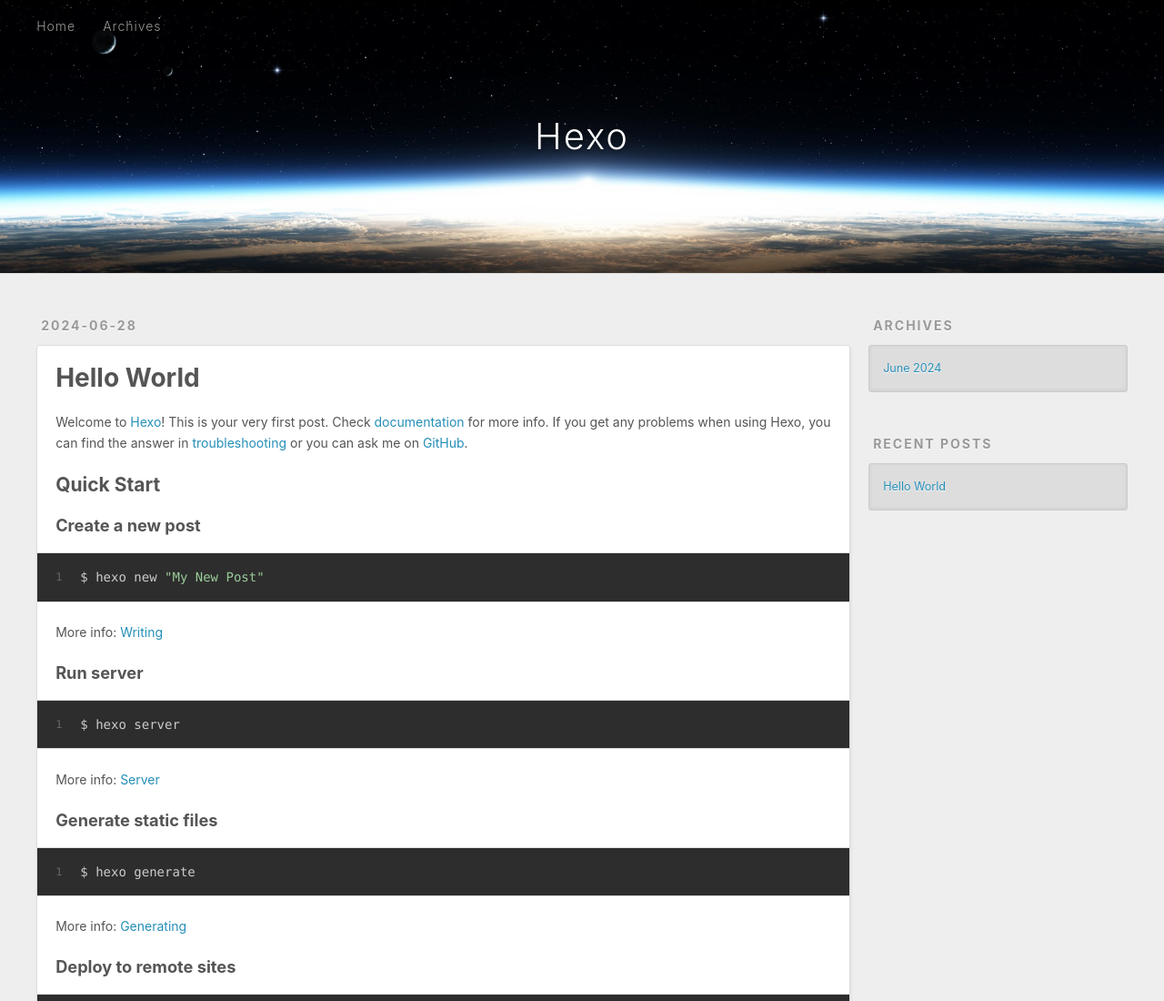
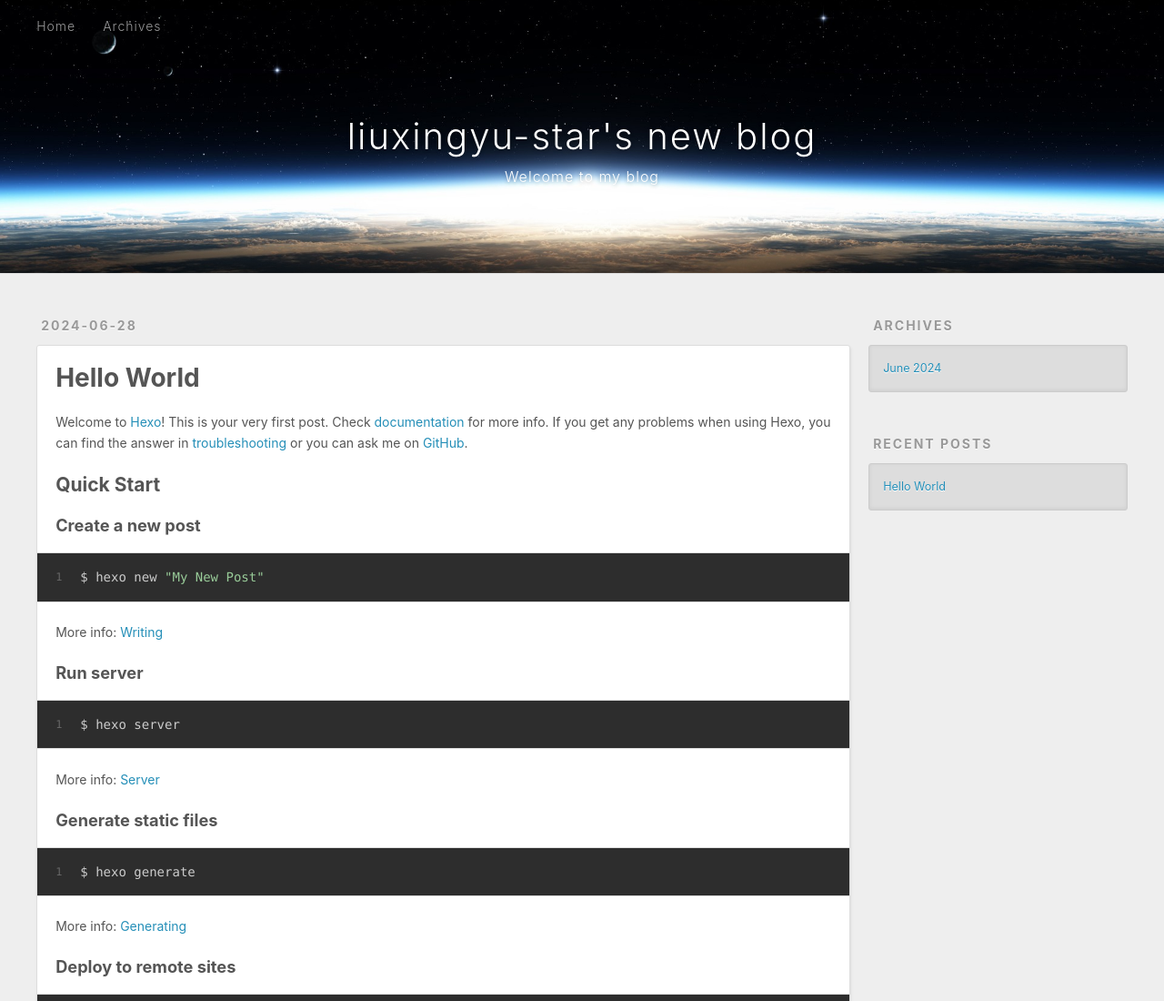
Before and after one commit to liuxingyu-star/liuxingyu-star.github.io, a plain HTML site: page index.html in a window 1280 px wide. Shown: the top 1100 px of the page at 91% size. Drawn offline with Linux system fonts and the light colour scheme.

Commit message:
Site updated: 2024-06-29 00:57:06

```diff
--- a/index.html
+++ b/index.html
@@ -4,17 +4,19 @@
   <meta charset="utf-8">
 
 
-  <title>Hexo</title>
+  <title>liuxingyu-star&#39;s new blog</title>
   <meta name="viewport" content="width=device-width, initial-scale=1, shrink-to-fit=no">
-  <meta property="og:type" content="website">
-<meta property="og:title" content="Hexo">
+  <meta name="description" content="programming study">
+<meta property="og:type" content="website">
+<meta property="og:title" content="liuxingyu-star&#39;s new blog">
 <meta property="og:url" content="http://example.com/index.html">
-<meta property="og:site_name" content="Hexo">
+<meta property="og:site_name" content="liuxingyu-star&#39;s new blog">
+<meta property="og:description" content="programming study">
 <meta property="og:locale" content="en_US">
 <meta property="article:author" content="John Doe">
 <meta name="twitter:card" content="summary">
 
-    <link rel="alternate" href="/atom.xml" title="Hexo" type="application/atom+xml">
+    <link rel="alternate" href="/atom.xml" title="liuxingyu-star's new blog" type="application/atom+xml">
 
 
     <link rel="shortcut icon" href="/favicon.png">
@@ -39,8 +41,12 @@
   <div id="header-outer" class="outer">
     <div id="header-title" class="inner">
       <h1 id="logo-wrap">
-        <a href="/" id="logo">Hexo</a>
+        <a href="/" id="logo">liuxingyu-star&#39;s new blog</a>
       </h1>
+
+        <h2 id="subtitle-wrap">
+          <a href="/" id="subtitle">Welcome to my blog</a>
+        </h2>
 
     </div>
     <div id="header-inner" class="inner">
@@ -108,7 +114,7 @@
 
     </div>
     <footer class="article-footer">
-      <a data-url="http://example.com/2024/06/28/hello-world/" data-id="clxywbzs50000v4332jm6ey57" data-title="Hello World" class="article-share-link"><span class="fa fa-share">Share</span></a>
+      <a data-url="http://example.com/2024/06/28/hello-world/" data-id="clxyxrkev0000r8335rra402y" data-title="Hello World" class="article-share-link"><span class="fa fa-share">Share</span></a>
 
 
 
```
Also changed, not shown: 2024/06/28/hello-world/index.html (+9 -5 lines), archives/2024/06/index.html (+12 -6 lines), archives/2024/index.html (+12 -6 lines), archives/index.html (+12 -6 lines).
